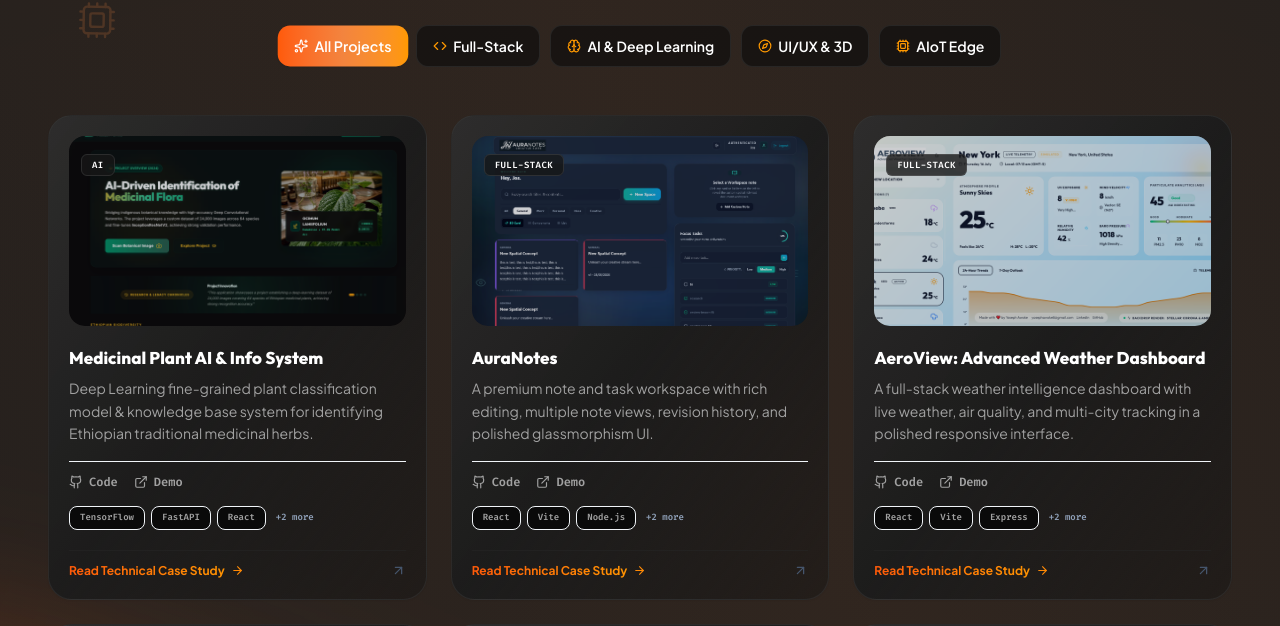
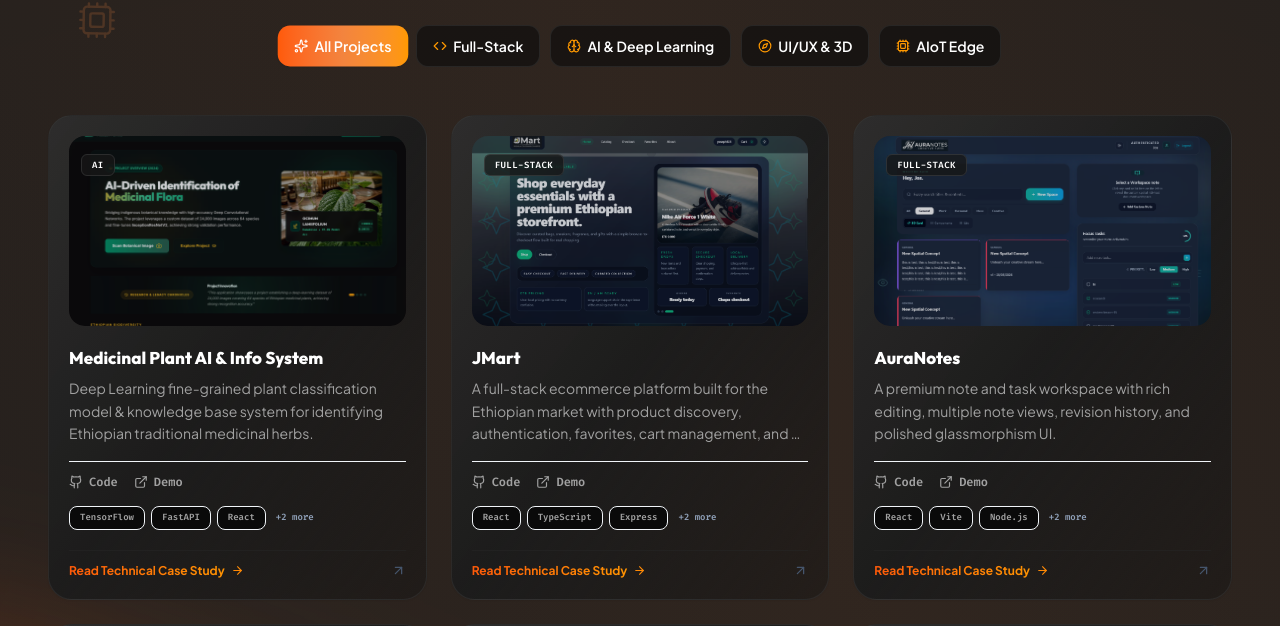
Before and after one commit to YosephAwoke/my-portfolio-web, a React (Vite) app: page / in a window 1280 px wide. Shown: the part 3487-4113 px from the top of the page. Built offline with nearby package versions, Linux system fonts and the light colour scheme.

Commit message:
a new project called JMart added to the projects section

```diff
--- a/src/data.ts
+++ b/src/data.ts
@@ -1,6 +1,7 @@
 import { Project, Experience, Education, Certification } from "./types";
 import portraitUrl from "./assets/images/yoseph_portrait_1780390885544-1.jpg";
 import ethioherbalUrl from "./assets/images/ethioherbal.png";
+import jMartUrl from "./assets/images/JMart.png";
 import auraNotesUrl from "./assets/images/aura-notes.png";
 import weatherAppUrl from "./assets/images/weather-app.png";
 import gamingAppUrl from "./assets/images/gamingapp.png";
@@ -168,6 +169,29 @@ export const PROJECTS_LIST: Project[] = [
       tools: ["TensorFlow", "FastAPI", "React", "Python", "MongoDB", "Tailwind CSS", "Git"],
       role: "Lead Deep Learning Architect & Full-Stack Developer",
       outcome: "Exceeded initial research goals by securing a 97.2% top-1 model classification accuracy, subsequently publishing a highly commended MSc thesis at Huazhong University of Science and Technology."
+    }
+  },
+  {
+    id: "proj-jmart",
+    title: "JMart",
+    description: "A full-stack ecommerce platform built for the Ethiopian market with product discovery, authentication, favorites, cart management, and an Ethiopia-focused checkout flow.",
+    category: "full-stack",
+    tags: ["React", "TypeScript", "Express", "MongoDB", "JWT"],
+    image: jMartUrl,
+    githubUrl: "https://github.com/YosephAwoke/JMart",
+    liveUrl: "https://jmart33.vercel.app/",
+    caseStudy: {
+      overview: "JMart is a full-stack ecommerce platform designed for the Ethiopian market. It combines a React and TypeScript storefront with an Express and MongoDB backend, API-first product data, and a shared fallback catalog that keeps the shopping experience functional during backend or database interruptions.",
+      features: [
+        "Built product catalog, search, filtering, sorting, ratings, stock information, categories, and related product discovery.",
+        "Implemented detailed product pages with multi-image galleries, zoom controls, variants, reviews, and favorites.",
+        "Added JWT authentication, user registration, profile management, password updates, and shopping cart quantity and variant management.",
+        "Created an Ethiopia-focused checkout flow with mock Chapa payments, order receipts, and payment status updates.",
+        "Designed a responsive light and dark storefront with English and Amharic-ready content structure and fallback catalog support."
+      ],
+      tools: ["React 19", "TypeScript", "Vite", "Tailwind CSS", "Framer Motion", "Node.js", "Express", "MongoDB", "Mongoose", "JWT", "bcrypt", "Zod", "Vercel", "Render"],
+      role: "Full-Stack Developer",
+      outcome: "Delivered and deployed a complete ecommerce monorepo with a polished customer storefront, database-backed API, authentication and commerce workflows, and resilient product loading for the Ethiopian market."
     }
   },
   {
```
Also changed, not shown: src/assets/images/JMart.png (added).
